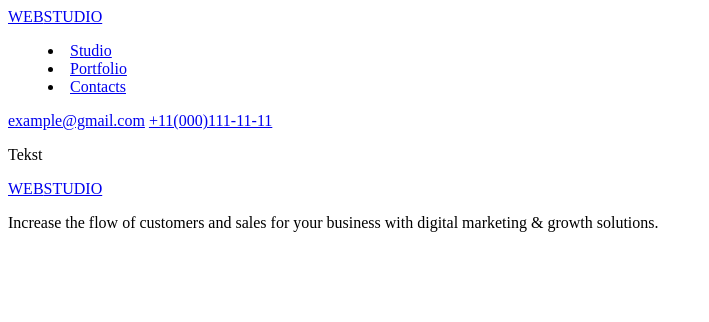
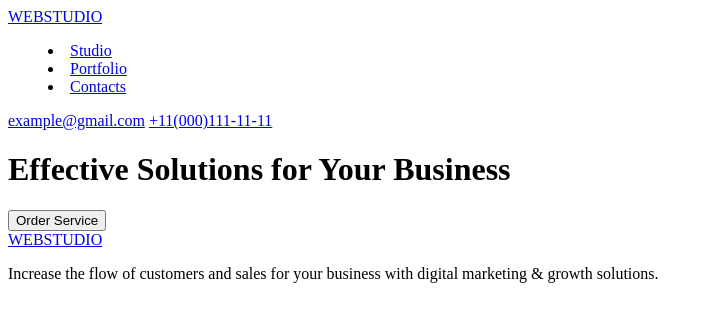
Before and after one commit to fitmariusz/goit-markup-hw-01, a plain HTML site: page index.html in a window 1280 px wide. Shown: the whole page, without its empty margins (0-709 px from the left). Drawn offline with Linux system fonts and the light colour scheme.

Commit message:
hero image add to main

```diff
--- a/index.html
+++ b/index.html
@@ -25,7 +25,29 @@
       </div>
     </header>
     <main>
-      <p>Tekst</p>
+      <!-- hero image -->
+      <div class="hero-image">
+        <div class="hero-text">
+          <h1>Effective Solutions for Your Business</h1>
+          <button>Order Service</button>
+        </div>
+      </div>
+
+      <!-- Section 1-->
+      <section class="section1">
+
+      </section>
+
+      <!-- Section 2-->
+      <section class="section2">
+
+      </section>
+
+      <!-- Section 2-->
+      <section class="section2">
+
+      </section>
+
     </main>
     <footer>
       <div>
```
